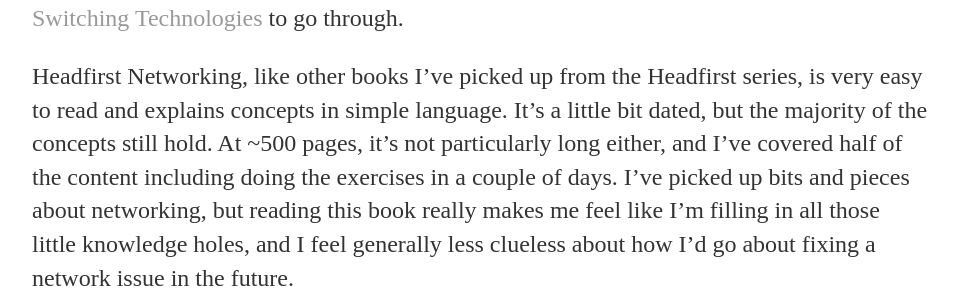
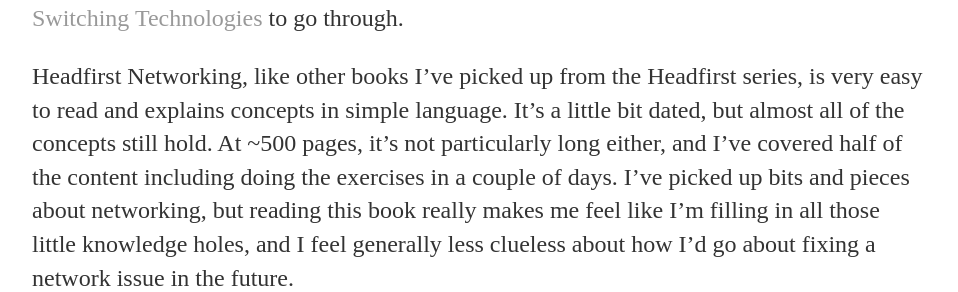
Before and after one commit to Sebbenbear/sebbenbear.github.io, a Jekyll site: the page built from _posts/2017-12-28-2018-learning-networking.md, in a window 1280 px wide. Shown: the part 478-770 px from the top of the page, without its empty margins (160-1118 px from the left). Built offline with Jekyll 4.4.1, drawn with Linux system fonts in a browser that asks for light colours.

Commit message:
Reword item

```diff
--- a/_posts/2017-12-28-2018-learning-networking.md
+++ b/_posts/2017-12-28-2018-learning-networking.md
@@ -11,7 +11,6 @@
 [INE Routing & Switching Technologies](https://downloads.ine.com/d/ccna-routing-switching-technologies) to go through.
 
 Headfirst Networking, like other books I've picked up from the Headfirst series, is very easy to read and explains concepts in
-simple language. It's a little bit dated, but the majority of the concepts still hold. At ~500 pages, it's not particularly
+simple language. It's a little bit dated, but almost all of the concepts still hold. At ~500 pages, it's not particularly
 long either, and I've covered half of the content including doing the exercises in a couple of days. I've picked up bits and
-pieces about networking, but reading this book really makes me feel like I'm filling in all those little knowledge holes, and I
-feel generally less clueless about how I'd go about fixing a network issue in the future.
+pieces about networking, but reading this book really makes me feel like I'm filling in all those little knowledge holes, and I feel generally less clueless about how I'd go about fixing a network issue in the future.
```
